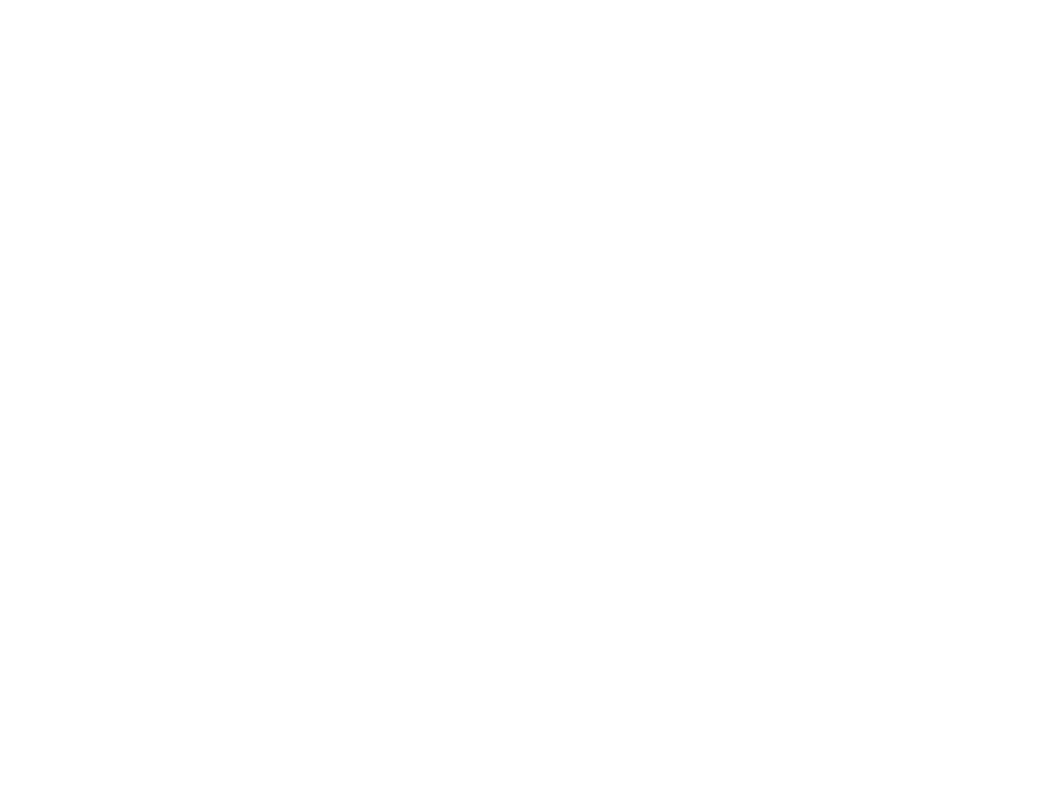
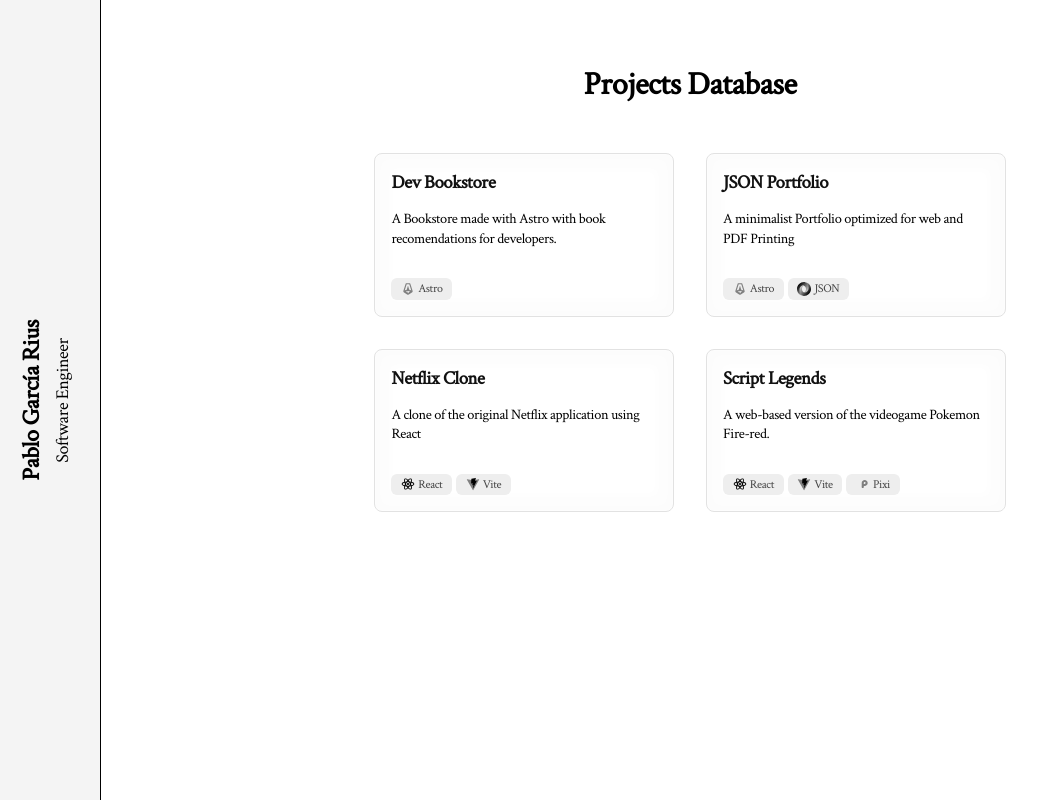
Before and after one commit to PabloRius/Portfolio, an Astro site: page /projects in a window 1280 px wide. Shown: the whole page, without its empty margins (0-1047 px from the left). Built offline with nearby package versions, Linux system fonts and the light colour scheme; Astro itself is replaced by a stand-in of ours.

Commit message:
Add new page for script-legends

```diff
--- a/src/components/icons/Icons.astro
+++ b/src/components/icons/Icons.astro
@@ -3,11 +3,13 @@
 import Vite from "../icons/Vite.astro";
 import React from "../icons/React.astro";
 import IAstro from "../icons/IAstro.astro";
+import Pixi from "./Pixi.astro";
 
 export const ICONS: Record<string, any> = {
   JSON,
   Vite,
   React,
   Astro: IAstro,
+  Pixi,
 };
 ---
--- /dev/null
+++ b/src/components/icons/Pixi.astro
@@ -0,0 +1,43 @@
+---
+const { size } = Astro.props;
+---
+
+<svg
+  xmlns="http://www.w3.org/2000/svg"
+  width={size || 16}
+  viewBox="0 0 500 500"
+>
+  <defs>
+    <clipPath id="a">
+      <path fill="#fff" d="M0 0h734.07v288.01H0z"></path>
+    </clipPath>
+  </defs>
+  <g clip-path="url(#a)" transform="translate(203.338 106)">
+    <path
+      d="M107.17.34C47.98.34 0 48.32 0 107.51c0 1.16.02 2.31.06 3.46v113.48l.01-.01v25.89c0 .2-.01.39-.01.59s.01.4.02.6v.48h.01c.57 19.89 16.86 35.84 36.89 35.84S73.47 271.89 74.04 252v-38.02h30.62c.83.02 1.67.03 2.5.03 59.19 0 107.17-47.31 107.17-106.5S166.36.34 107.17.34m0 139.67h-33.1v-32.49c0-18.21 14.89-32.98 33.1-32.98s32.98 14.77 32.98 32.98-14.77 32.5-32.98 32.5z"
+      fill="#808080"></path>
+    <path
+      opacity=".15"
+      d="M36.05 214h37.94v38.01h-.17c-.57 19.89-16.86 35.84-36.89 35.84S.6 271.9.03 252.01H.02v-.48c0-.2-.02-.4-.02-.6s.01-.39.01-.59v-2.68C1.15 229.87 17.94 214 36.04 214z"
+      fill="#5c5c5c"></path>
+    <g opacity=".05">
+      <path
+        opacity=".5"
+        d="M.06 168.28v45.7c0-40.26 33.83-73.4 73.99-73.95v-14.58C44.2 128.59 17.77 144.66.06 168.28"
+        fill="#b3b3b3"></path>
+      <path
+        d="M.12 248.37c8.72-6.4 19.3-10.17 30.72-10.17h43.22v-24.22H37.03c-19.56 0-35.55 15.17-36.91 34.39"
+        fill="#a1a1a1"></path>
+    </g>
+    <g opacity=".05">
+      <path
+        opacity=".5"
+        d="M74.05 140.03v-13.24c-30.1 2.95-56.66 19.37-73.99 43.48v43.71c0-40.26 33.83-73.4 73.99-73.95"
+        fill="#cccccc"></path>
+      <path
+        d="M37.03 213.98C18 213.98 2.34 228.35.26 246.83c8.71-6.8 19.47-10.82 31.14-10.82h42.65v-22.02H37.02z"
+        fill="#a9a9a9"></path>
+    </g>
+    <!-- Repeat similar changes for all other elements -->
+  </g>
+</svg>
--- a/src/content/config.ts
+++ b/src/content/config.ts
@@ -7,6 +7,7 @@
     url: z.string().url().optional(),
     repository: z.string().url(),
     stack: z.array(z.string()),
+    status: z.string(),
   }),
 });
 
--- a/src/content/projects/Bookstore.md
+++ b/src/content/projects/Bookstore.md
@@ -4,4 +4,5 @@
 url: "https://astro-bookstore-beryl.vercel.app/"
 repository: "https://github.com/PabloRius/Astro-bookstore"
 stack: ["Astro"]
+status: Finished
 ---
--- a/src/content/projects/JSONPortfolio.md
+++ b/src/content/projects/JSONPortfolio.md
@@ -4,6 +4,7 @@
 url: "https://pablo-garcia-rius-minimalist.vercel.app/"
 repository: "https://github.com/PabloRius/JSON-portfolio"
 stack: ["Astro", "JSON"]
+status: Finished
 ---
 
 ## 🖋️ Description
--- a/src/content/projects/Nowtflix.md
+++ b/src/content/projects/Nowtflix.md
@@ -4,4 +4,5 @@
 url: "https://nowtflix.vercel.app/"
 repository: "https://github.com/PabloRius/netflix-clone"
 stack: ["React", "Vite"]
+status: Early
 ---
--- /dev/null
+++ b/src/content/projects/ScriptLegends.md
@@ -0,0 +1,50 @@
+---
+title: Script Legends
+shortDescription: A web-based version of the videogame Pokemon Fire-red.
+url: "https://script-legends.vercel.app/"
+repository: "https://github.com/PabloRius/script-legends"
+stack: ["React", "Vite", "Pixi"]
+status: Early
+---
+
+## 🖋️ Description
+
+This project is a Web-based game built with React and PixiJS as the main library for canvas optimization.
+The game mimics the well-known game Pokemon Fire-Red (at least it's first steps) and tries to implement it's most basic mechanics and features.
+
+---
+
+## 🎮 State of the Game
+
+- **World Interaction**
+  The user can walk around freely, collisioning with walls, objects and map borders.
+
+  - There's no NPCs to interact with yet.
+
+  - There's no key assigned to interact with the environment yet.
+
+- **Controls**
+  The only keys with a function assigned are the arrow keys, which control the movement of the player around the world.
+
+- **Graphics**
+  The assets used have been collected from open open sources around the internet, the creadits are listed at the bottom of this page.
+
+- **Customization**
+  There's no character customization implemented, the only available character is "Red".
+
+- **Settings customization**
+  There's no possibility to customize settings, in the future the user will be able to change key mappings for better accesibility
+
+---
+
+## 📘 Game Guide
+
+This section will be filled once the game has content to be guided through, at the time of reading this, the game only has available one zone:
+
+- Pallet Town
+
+## 🎨 Credits
+
+This section summarizes the credits given for the assets used in the project
+
+-
--- a/src/layouts/Layout.astro
+++ b/src/layouts/Layout.astro
@@ -63,4 +63,26 @@
   a {
     text-decoration: none;
   }
+
+  main {
+    position: relative;
+    margin-left: 100px;
+
+    flex: 1;
+
+    overflow-y: auto;
+  }
+
+  @media (max-width: 768px) {
+    main {
+      margin-left: 0;
+      padding-top: 70px;
+    }
+  }
+  h1,
+  h2,
+  h3,
+  h4 {
+    margin: 0;
+  }
 </style>
--- a/src/pages/project/[project].astro
+++ b/src/pages/project/[project].astro
@@ -155,9 +155,12 @@
       }
       .Preview {
         width: 100%;
-        height: 500px;
+        height: 700px;
         overflow: hidden;
         position: relative;
+        display: flex;
+        flex-direction: column;
+        gap: 1rem;
         iframe {
           width: 120%;
           height: 120%;
@@ -174,6 +177,7 @@
       margin-left: 390px;
       flex-direction: column;
       padding-inline: 50px;
+      gap: 1rem;
 
       > h1,
       h2 {
@@ -183,6 +187,7 @@
 
       ul {
         list-style-type: disc;
+        padding-left: 2rem;
       }
       img {
         width: 100%;
--- a/src/pages/projects.astro
+++ b/src/pages/projects.astro
@@ -0,0 +1,113 @@
+---
+import LatBar from "@/components/LatBar.astro";
+import Layout from "@/layouts/Layout.astro";
+
+import { ICONS } from "@/components/icons/Icons.astro";
+import { getCollection } from "astro:content";
+
+const projects = await getCollection("projects");
+---
+
+<Layout title="Projects">
+  <LatBar />
+  <main>
+    <h1>Projects Database</h1>
+    <ul class="Projects">
+      {
+        projects.map(({ data, slug }) => {
+          const { title, shortDescription, stack } = data;
+          return (
+            <li>
+              <article>
+                <header>
+                  <a href={`/project/${slug}`}>
+                    <h3>{title}</h3>
+                  </a>
+                  <p>{shortDescription}</p>
+                </header>
+                <footer>
+                  {stack.map((name) => {
+                    const Icon = ICONS[name];
+
+                    return Icon ? (
+                      <span>
+                        <Icon size={14} />
+                        {name}
+                      </span>
+                    ) : (
+                      <span>{name}</span>
+                    );
+                  })}
+                </footer>
+              </article>
+            </li>
+          );
+        })
+      }
+    </ul>
+  </main>
+</Layout>
+
+<style>
+  main {
+    display: flex;
+    flex-direction: column;
+    align-items: center;
+    min-height: 100vh;
+    gap: 3rem;
+    padding: 4rem;
+  }
+  ul {
+    display: grid;
+    width: 60%;
+    grid-template-columns: repeat(auto-fit, minmax(250px, 2fr));
+    gap: 2rem;
+  }
+  ul > li {
+    padding: 16px;
+    border-radius: 8px;
+    border: 1px solid #e2e2e2;
+    box-shadow: inset 0 0 10px 16px rgba(0, 0, 0, 0.01);
+  }
+
+  article {
+    display: flex;
+    flex-direction: column;
+    gap: 16px;
+    height: 100%;
+  }
+
+  article header {
+    flex: 1;
+  }
+
+  article a {
+    color: #111;
+  }
+  article a:hover {
+    text-decoration: underline;
+  }
+  article p {
+    font-size: 0.9rem;
+    line-height: 1.2rem;
+  }
+
+  footer {
+    display: flex;
+    flex-wrap: wrap;
+    gap: 4px;
+    font-size: 0.6rem;
+  }
+  footer span {
+    display: flex;
+    gap: 0.2rem;
+    border-radius: 6px;
+    background: #eee;
+    color: #444;
+    font-size: 0.75rem;
+    font-weight: 500;
+    padding: 0.2rem 0.6rem;
+    align-items: center;
+    justify-content: center;
+  }
+</style>
```
Also changed, not shown: src/pages/index.astro (+0 -18 lines).
